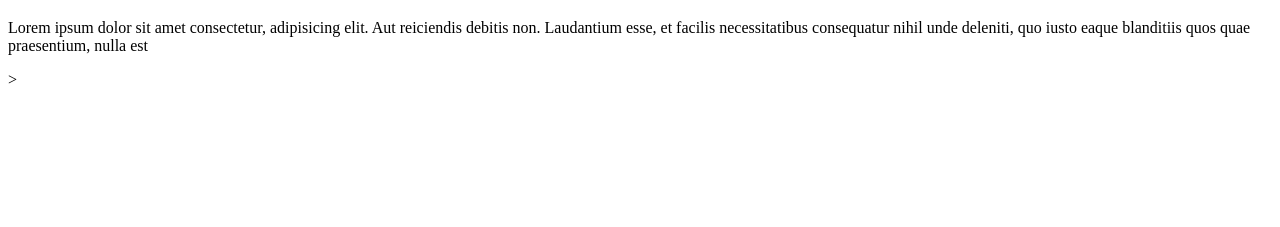
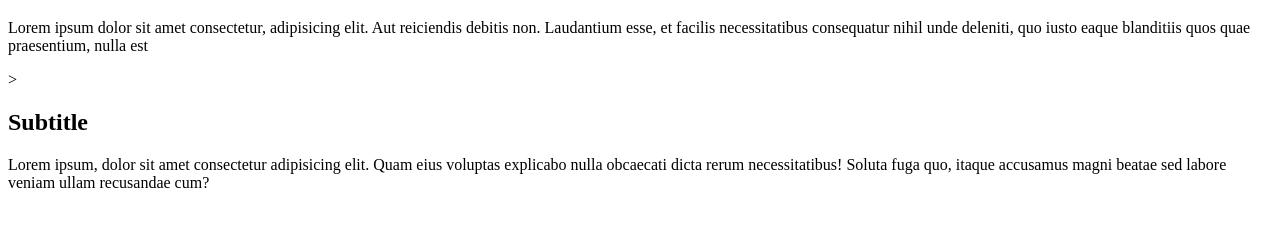
Before and after one commit to Rodkaaaa/prueba, a plain HTML site: page index.html in a window 1280 px wide. Shown: the part 61-288 px from the top of the page. Drawn offline with Linux system fonts and the light colour scheme.

Commit message:
Agregando H2 y nuevo parrafo en index.html

```diff
--- a/index.html
+++ b/index.html
@@ -9,5 +9,7 @@
 <body>
     <h1>Hola mundo</h1>
     <p>Lorem ipsum dolor sit amet consectetur, adipisicing elit. Aut reiciendis debitis non. Laudantium esse, et facilis necessitatibus consequatur nihil unde deleniti, quo iusto eaque blanditiis quos quae praesentium, nulla est</p>>
+    <h2>Subtitle</h2>
+    <p>Lorem ipsum, dolor sit amet consectetur adipisicing elit. Quam eius voluptas explicabo nulla obcaecati dicta rerum necessitatibus! Soluta fuga quo, itaque accusamus magni beatae sed labore veniam ullam recusandae cum?</p>
 </body>
 </html>
```
